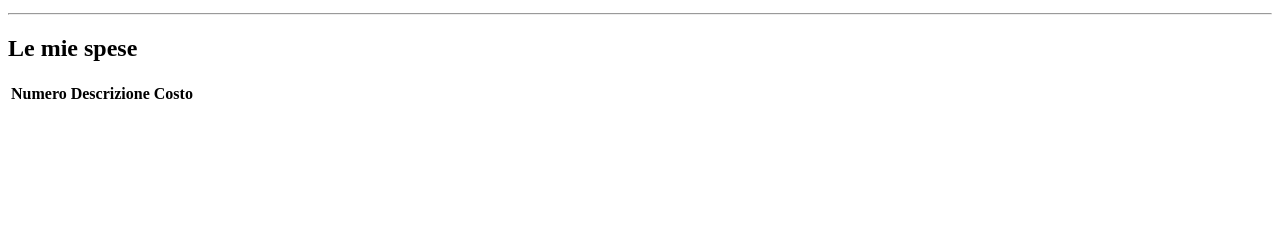
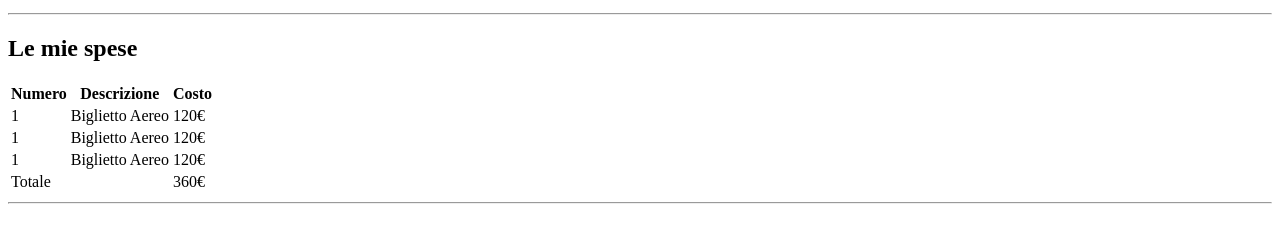
Before and after one commit to niculas1989/html-london-trip, a plain HTML site: page index.html in a window 1280 px wide. Shown: the part 101-344 px from the top of the page. Drawn offline with Linux system fonts and the light colour scheme.

Commit message:
add first table

```diff
--- a/index.html
+++ b/index.html
@@ -30,9 +30,35 @@
                 <th><b>Costo</b></th>
             </thead>
 
+            <!-- corpo della tabella -->
+            <tbody>
+                <tr>
+                    <td>1</td>
+                    <td>Biglietto Aereo</td>
+                    <td>120€</td>
+                </tr>
 
+                <tr>
+                    <td>1</td>
+                    <td>Biglietto Aereo</td>
+                    <td>120€</td>
+                </tr>
 
+                <tr>
+                    <td>1</td>
+                    <td>Biglietto Aereo</td>
+                    <td>120€</td>
+                </tr>
+            </tbody>
+            <tfoot>
+                <tr>
+                    <td>Totale</td>
+                    <td></td>
+                    <td>360€</td>
+                </tr>
+            </tfoot>
         </table>
+        <hr />
 
     </main>
 
```
